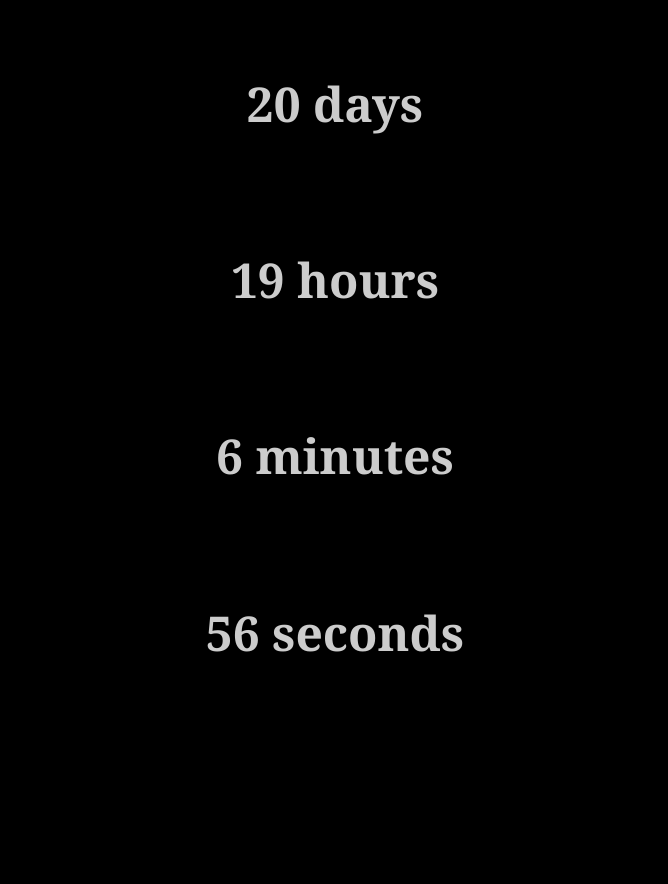
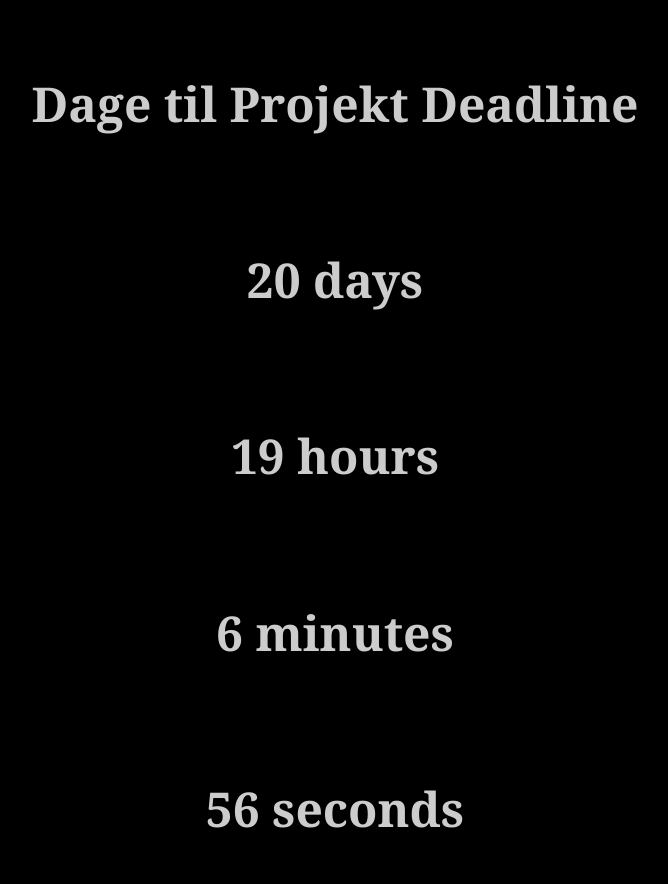
Before and after one commit to ChristofferGamel/deadline, a plain HTML site: page index.html in a window 1280 px wide. Shown: the whole page, without its empty margins (305-973 px from the left). Before the commit the page ends 800 px from the top, so only its background shows below. Drawn offline with Linux system fonts and the light colour scheme.

Commit message:
title + readme

```diff
--- a/index.html
+++ b/index.html
@@ -6,6 +6,7 @@
 <link rel="favicon" type="image/x-icon" href="favicon.ico">
 </head>
     <body>
+        <h1>Dage til Projekt Deadline</h1>
         <h1 id="countDownDay" class="day"></h1>
         <h1 id="countDownHour" class="hour"></h1>
         <h1 id="countDownMinute" class="min"></h1>
```
Also changed, not shown: 1 other file.
